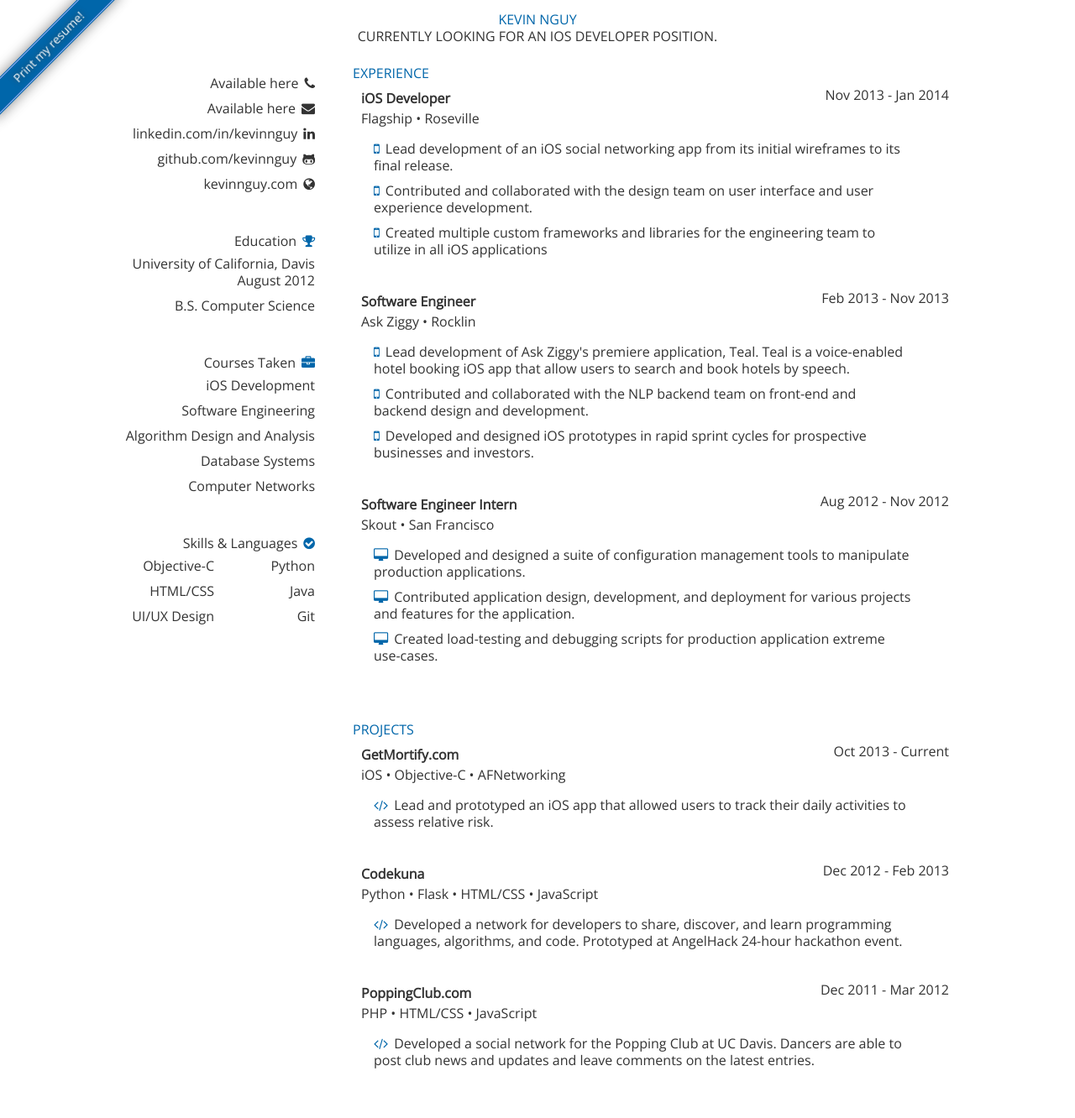
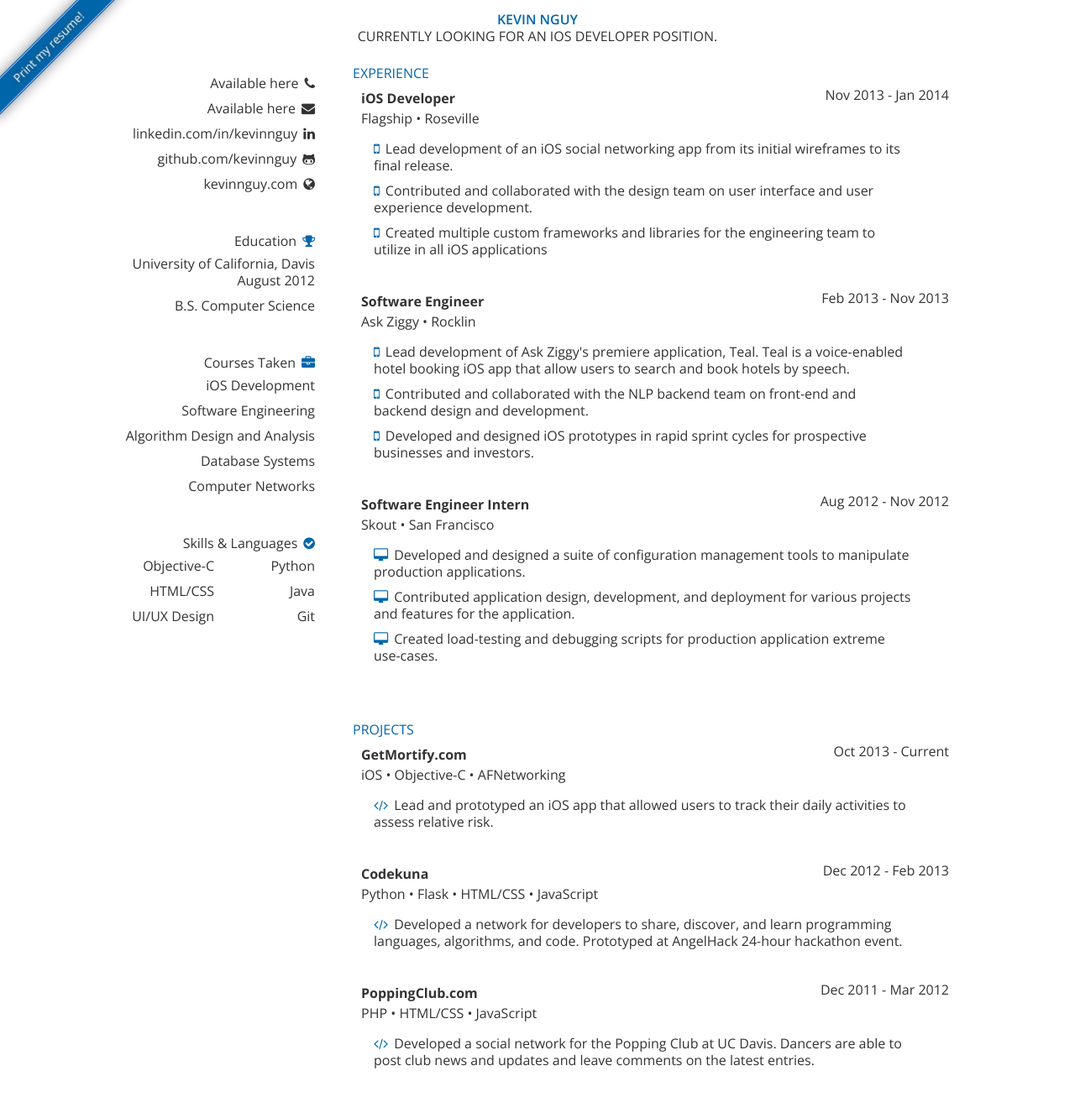
Before and after one commit to kevinnguy/kevinnguy.github.com, a Jekyll site: the page index.html, which Jekyll copies as it is, in a window 1280 px wide. Shown: the whole page at 84% size. Built offline with Jekyll 4.4.1, drawn with Linux system fonts in a browser that asks for light colours.

Commit message:
Sorry for the poor description

```diff
--- a/index.html
+++ b/index.html
@@ -15,7 +15,7 @@
     <![endif]-->
 
 
-    <link href='http://fonts.googleapis.com/css?family=Open+Sans' rel='stylesheet' type='text/css'>
+    <link href='http://fonts.googleapis.com/css?family=Open+Sans:300italic,400italic,400,300,600,700,800' rel='stylesheet' type='text/css'>
     <link rel="shortcut icon" href="/static/images/favicon.png" />
 
     <meta name="viewport" content="width=device-width, initial-scale=1, maximum-scale=1" />
@@ -37,8 +37,8 @@
 
     <div class="container" id="header">
       <div id="me">
-        <a class="" href='http://kevinnguy.com' target="_blank">Kevin Nguy</a>
-        <p class="">Currently looking for an iOS developer position.</p>
+        <a class="semi-bold" href='http://kevinnguy.com' target="_blank">Kevin Nguy</a>
+        <p class="light">Currently looking for an iOS developer position.</p>
       </div>
     </div>
 
--- a/static/css/new_style.css
+++ b/static/css/new_style.css
@@ -689,3 +689,25 @@
   text-shadow:0 0 .5em #444; }
 
 #content {padding-top: 10px;}
+
+
+/* Font weights */
+.light {
+	font-weight: 300;
+}
+
+.normal {
+	font-weight: 400;
+}
+
+.semi-bold {
+	font-weight: 600;
+}
+
+.bold {
+	font-weight: 700;
+}
+
+.extra-bold {
+	font-weight: 800;
+}
```
